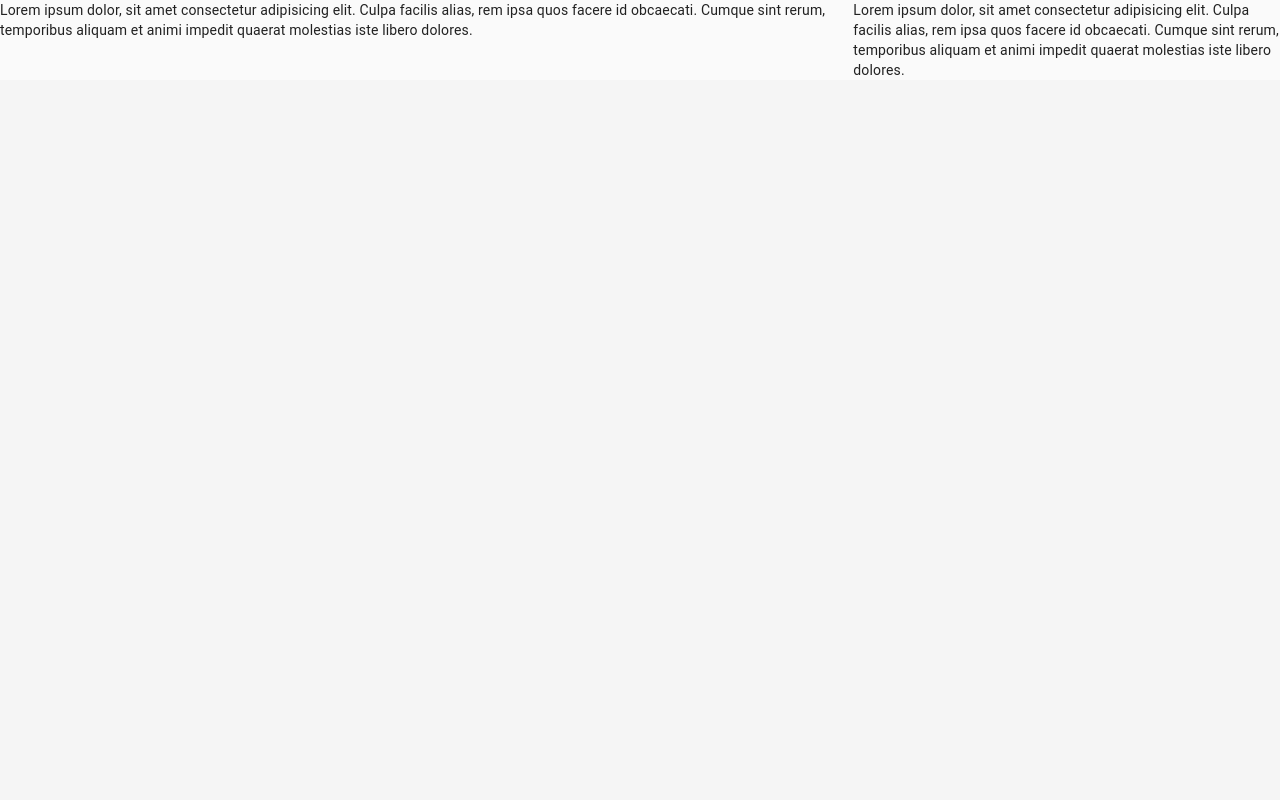
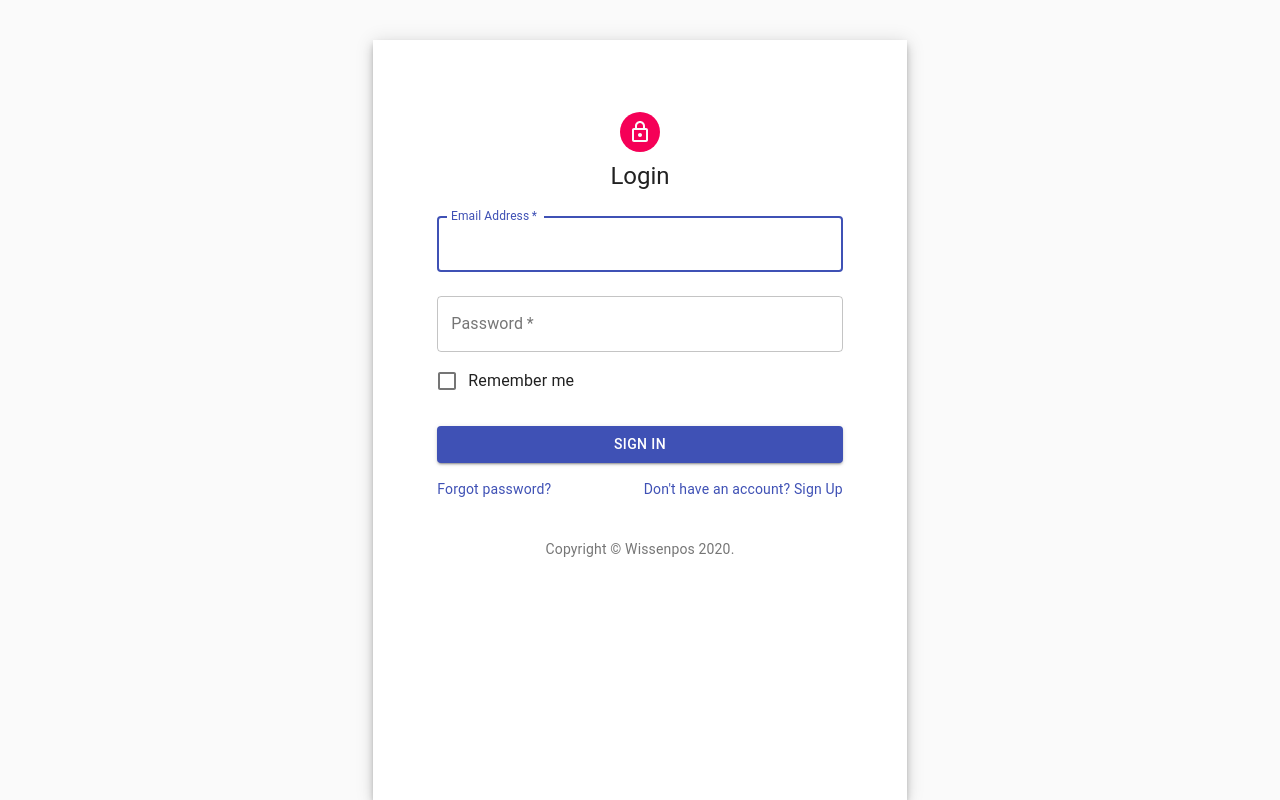
Before and after one commit to Sundaybrian/wissenpos-portal, a React (Create React App) app: page / in a window 1280 px wide. Built offline with nearby package versions, Linux system fonts and the light colour scheme.

Commit message:
redirecting / to login

```diff
--- a/src/App.js
+++ b/src/App.js
@@ -45,14 +45,13 @@ function App() {
         <>
             <div>
                 <Switch>
-                    <Route exact path="/" component={Landing} />
+                    <Route exact path="/" component={Login} />
                     <Route exact path="/login" component={Login} />
                     <Route exact path="/register" component={Register} />
                     <PrivateRoute
                         exact
                         path="/dashboard"
                         component={Dashboard}
-                        authenticated={authenticated}
                     />
                 </Switch>
             </div>
--- a/src/components/layout/AppBarAndDrawer/AppBarAndDrawer.js
+++ b/src/components/layout/AppBarAndDrawer/AppBarAndDrawer.js
@@ -63,7 +63,7 @@ const useStyles = makeStyles((theme) => ({
 }));
 
 function ResponsiveDrawer(props) {
-    const { container, setCurrentTheme, currentTheme } = props;
+    const { container, setCurrentTheme, currentTheme, routes } = props;
     const classes = useStyles();
     const theme = useTheme();
     const { pathname } = useLocation();
--- a/src/components/pages/Dashboard/Dashboard.js
+++ b/src/components/pages/Dashboard/Dashboard.js
@@ -1,11 +1,17 @@
-import React from "react";
+import React, { useEffect, useState } from "react";
 // components
 import AppBarAndDrawer from "../../layout/AppBarAndDrawer/AppBarAndDrawer";
 import { ThemeProvider } from "@material-ui/core/styles";
 import { useTheme } from "../../../theme";
+//
+// import {} from
 
 function Dashboard() {
     const [currentTheme, setCurrentTheme] = useTheme();
+    const [routes, setRoutess] = useState([]);
+
+    useEffect(() => {}, []);
+
     return (
         <>
             <ThemeProvider theme={currentTheme}>
--- a/src/components/pages/Dashboard/dashboard.routes.js
+++ b/src/components/pages/Dashboard/dashboard.routes.js
@@ -53,7 +53,7 @@ export const companyRoutes = [
     },
     {
         path: "/profile",
-        component: Profile,
+        component: <Profile />,
         text: "profile",
         icon: PersonIcon,
     },
--- a/src/routes.js
+++ b/src/routes.js
@@ -6,7 +6,7 @@ import Dashboard from "./components/pages/Dashboard/Dashboard";
 const routes = [
     {
         path: "/",
-        component: Home,
+        component: Login,
         routes: [
             {
                 path: "/login",
```
Also changed, not shown: 1 other file (tests, documents, lock files or other folders).
